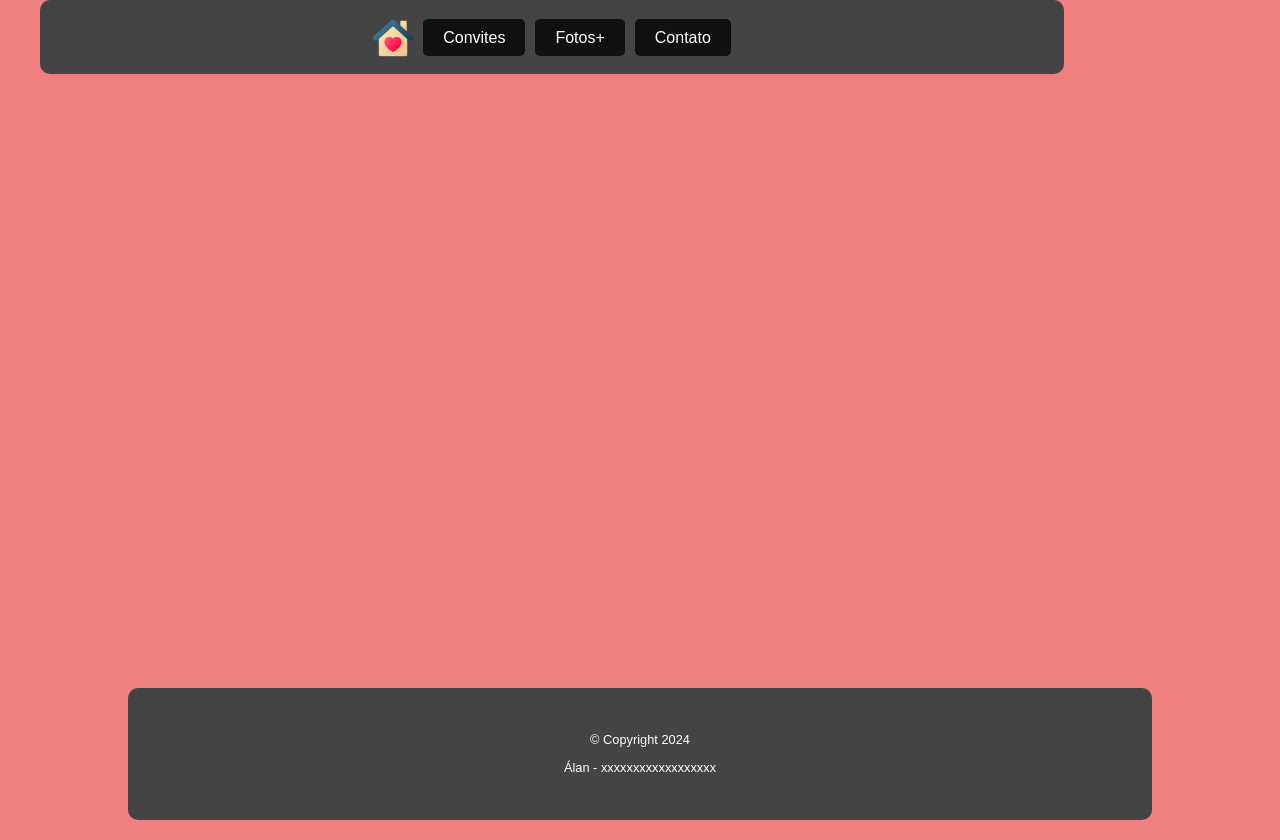
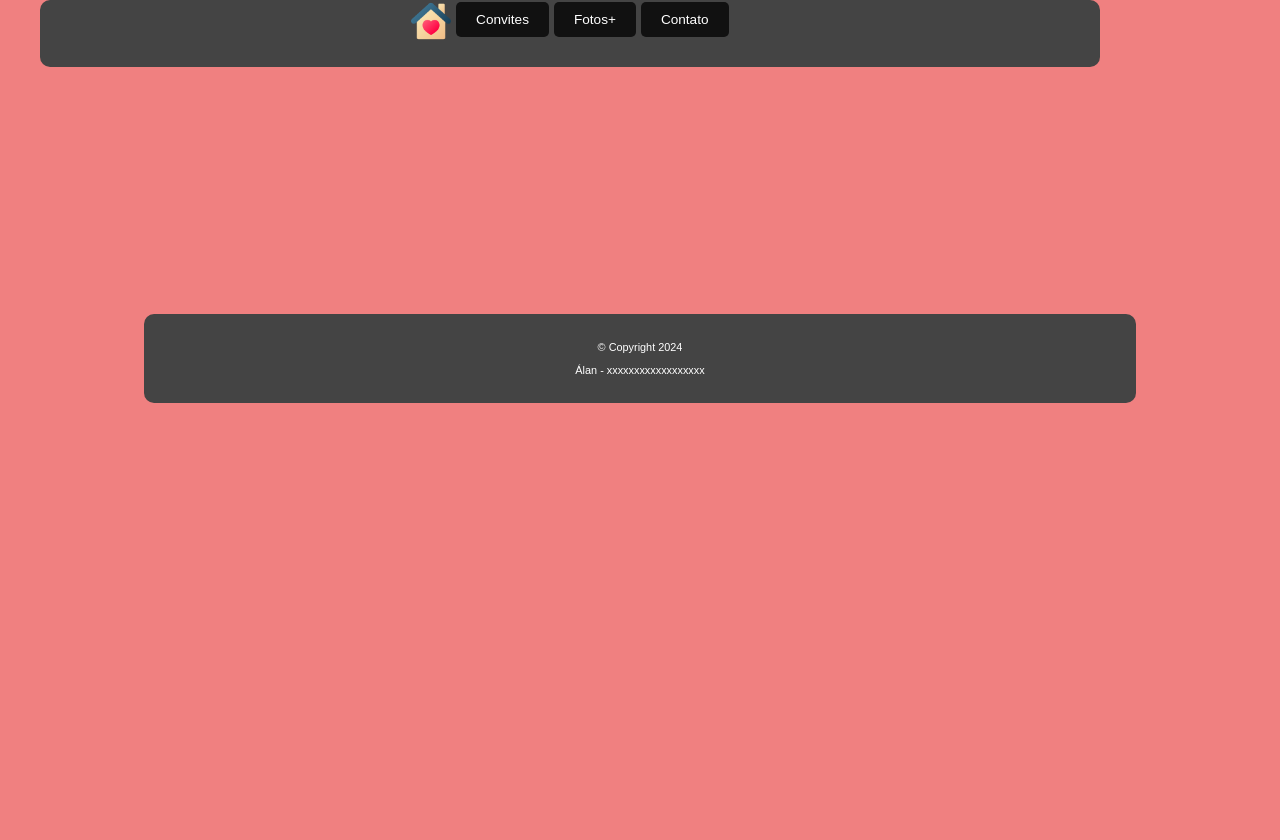
Before and after one commit to niverdajuh/niverdajuh.github.io, a plain HTML site: page index.html in a window 1280 px wide. After the commit the page ends 800 px from the top, so only its background shows below. Drawn offline with Linux system fonts and the light colour scheme.

Commit message:
css quase 100% funcional

```diff
--- a/styles/main.css
+++ b/styles/main.css
@@ -1,15 +1,15 @@
 body {
-  margin: 0; /* Remove a margem padrão do navegador */
   background-color: #F08080;
   font-family: Arial, sans-serif;
+  font-size: 85%;
+  margin-inline: auto;
   max-width: 1200px; /* Limita a largura máxima 1200px */
   min-width: 300px; /* Define a largura mínima 300px, para garantir que o conteúdo não fique muito estreito */
   margin: 0 auto; /* Centraliza o conteúdo horizontalmente, com margem zero no topo e embaixo */
-  padding: 20px; /* Adiciona um espaço interno de 20px em todas as direções */
+  padding: 3px; /* Adiciona um espaço interno de 20px em todas as direções */
   position: relative; /* Permite que elementos internos usem posicionamento relativo, com base nesse corpo */
-  min-height: 100vh; /* Garante que o corpo tenha pelo menos a altura da tela, se o conteúdo não for suficiente */
-  display: flex; /* Define o corpo como um contêiner flexível */
-  flex-direction: column; /* Organiza os elementos internos do corpo na direção vertical (coluna) */
+  min-height: 50vh; /* Garante que o corpo tenha pelo menos a altura da tela, se o conteúdo não for suficiente */
+  display: flex; /* Define o corpo como um contêiner flexível */ /* Organiza os elementos internos do corpo na direção vertical (coluna) */
 }
 
 a:link {
@@ -54,20 +54,21 @@ a:active {
   position: fixed; /* Fixa o menu no topo */
   top: 0; /* Alinha no topo */
   width: 100%; /* Faz o menu ocupar toda a largura */
-  max-width: clamp(320px, 80%, 1200px); /* Igual ao rodapé */
+  max-width: clamp(320px, 82%, 1200px); /* Igual ao rodapé */
   background-color: #444; /* Cor do menu */
-  padding: 15px 0; /* Espaçamento vertical */
+  padding: 12px 5px; /* Espaçamento vertical */
   margin-inline: auto; /* Centraliza horizontalmente */
   border-radius: 10px;
+
+
 }
-
 
 .menu-container { /*Alinhamento dos itens contidos no menu*/
   display: flex; /* Alinhamento horizontal */
   transition: transform 0.3s ease;
   justify-content: center; /* Centraliza o menu */
-  transform: translateY(14px); /*Move a calsse dos botões no eixo y(horizontal)*/
-  gap: 10px; /* Espaçamento lateral dos botões */
+  transform: translate(-px, 15px); /*Move a calsse dos botões no eixo y(horizontal), x(vertical)*/
+  gap: 5px; /* Espaçamento lateral dos botões */
 }
 
 .menu-itens a {
@@ -100,8 +101,9 @@ a:active {
 }
 
 .rodape {
-  padding: 2rem; /* Espaçamento interno (superior e inferior) */
+  padding: 1rem; /* Espaçamento interno (superior e inferior) */
   color: white;
+  bottom: 0px;
   background: #444;
   text-align: center; /* Centraliza o texto do rodapé */
   font-size: 80%; /* Fonte como 80% do tamanho padrão */
```
